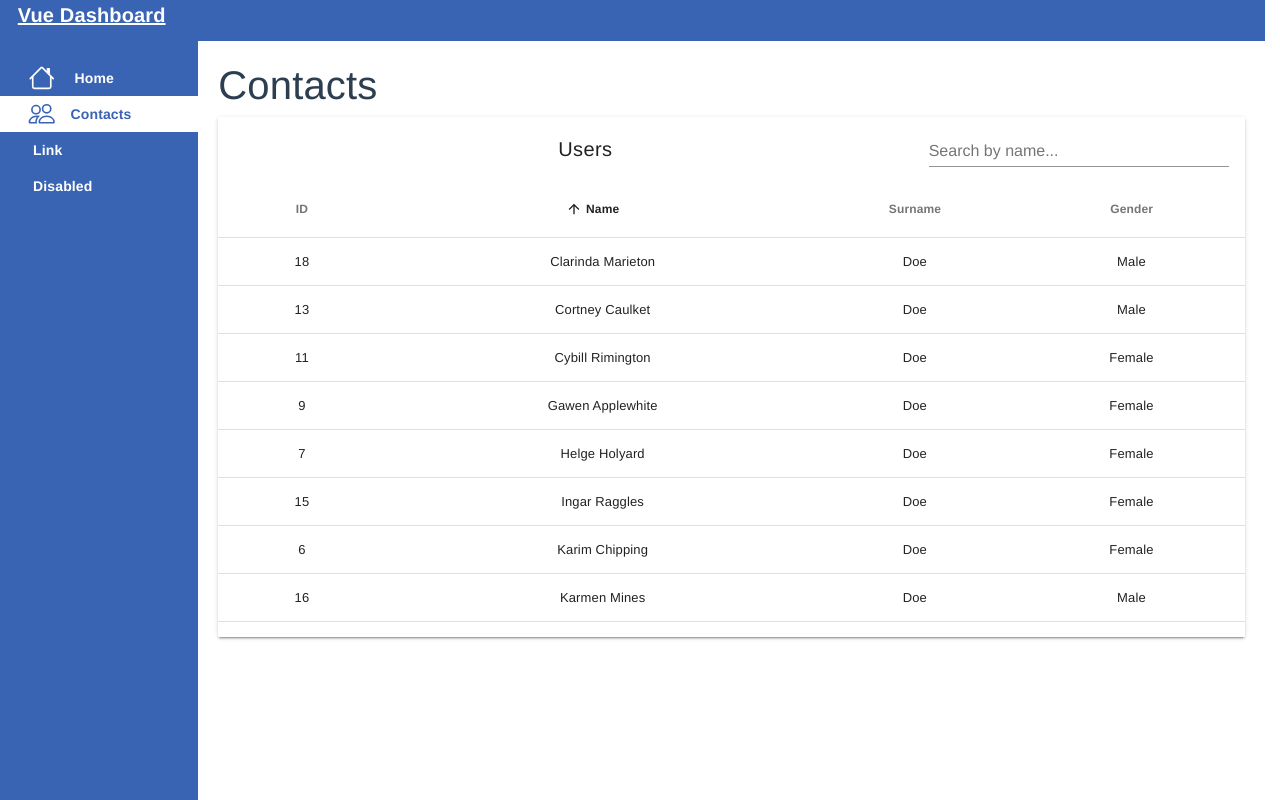
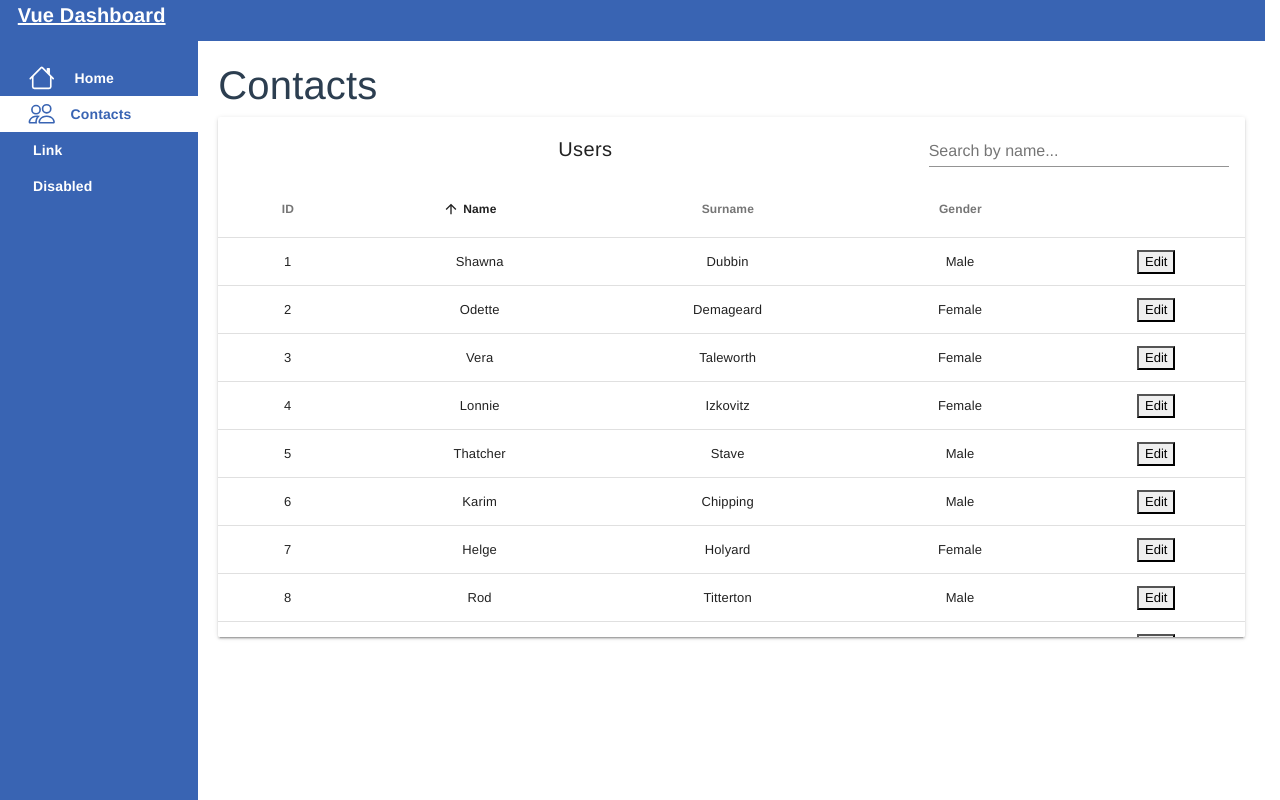
Before and after one commit to monika-piras/vue-dashboard-example, a Vue app: page /#/contacts in a window 1280 px wide. Built offline with nearby package versions, Linux system fonts and the light colour scheme.

Commit message:
update user detail page

```diff
--- a/package.json
+++ b/package.json
@@ -9,6 +9,7 @@
     "lint": "vue-cli-service lint"
   },
   "dependencies": {
+    "axios": "^0.20.0",
     "bootstrap-vue": "^2.16.0",
     "core-js": "^3.6.5",
     "register-service-worker": "^1.7.1",
--- /dev/null
+++ b/public/users.json
@@ -0,0 +1,164 @@
+{
+  "list": [
+    {
+      "id": 1,
+      "name": "Shawna",
+      "surname": "Dubbin",
+      "email": "sdubbin0@geocities.com",
+      "gender": "Male",
+      "title": "Assistant Media Planner"
+    },
+    {
+      "id": 2,
+      "name": "Odette",
+      "surname": "Demageard",
+      "email": "odemageard1@spotify.com",
+      "gender": "Female",
+      "title": "Account Coordinator"
+    },
+    {
+      "id": 3,
+      "name": "Vera",
+      "surname": "Taleworth",
+      "email": "vtaleworth2@google.ca",
+      "gender": "Female",
+      "title": "Community Outreach Specialist"
+    },
+    {
+      "id": 4,
+      "name": "Lonnie",
+      "surname": "Izkovitz",
+      "email": "lizkovitz3@youtu.be",
+      "gender": "Female",
+      "title": "Operator"
+    },
+    {
+      "id": 5,
+      "name": "Thatcher",
+      "surname": "Stave",
+      "email": "tstave4@reference.com",
+      "gender": "Male",
+      "title": "Software Test Engineer III"
+    },
+    {
+      "id": 6,
+      "name": "Karim",
+      "surname": "Chipping",
+      "email": "kchipping5@scribd.com",
+      "gender": "Male",
+      "title": "Safety Technician II"
+    },
+    {
+      "id": 7,
+      "name": "Helge",
+      "surname": "Holyard",
+      "email": "hholyard6@howstuffworks.com",
+      "gender": "Female",
+      "title": "Internal Auditor"
+    },
+    {
+      "id": 8,
+      "name": "Rod",
+      "surname": "Titterton",
+      "email": "rtitterton7@nydailynews.com",
+      "gender": "Male",
+      "title": "Technical Writer"
+    },
+    {
+      "id": 9,
+      "name": "Gawen",
+      "surname": "Applewhite",
+      "email": "gapplewhite8@reverbnation.com",
+      "gender": "Male",
+      "title": "GIS Technical Architect"
+    },
+    {
+      "id": 10,
+      "name": "Nero",
+      "surname": "Mulgrew",
+      "email": "nmulgrew9@plala.or.jp",
+      "gender": "Male",
+      "title": "Staff Scientist"
+    },
+    {
+      "id": 11,
+      "name": "Cybill",
+      "surname": "Rimington",
+      "email": "crimingtona@usnews.com",
+      "gender": "Female",
+      "title": "Assistant Professor"
+    },
+    {
+      "id": 12,
+      "name": "Maureene",
+      "surname": "Eggleson",
+      "email": "megglesonb@elpais.com",
+      "gender": "Female",
+      "title": "Recruiting Manager"
+    },
+    {
+      "id": 13,
+      "name": "Cortney",
+      "surname": "Caulket",
+      "email": "ccaulketc@cbsnews.com",
+      "gender": "Female",
+      "title": "Safety Technician IV"
+    },
+    {
+      "id": 14,
+      "name": "Selig",
+      "surname": "Swynfen",
+      "email": "sswynfend@cpanel.net",
+      "gender": "Male",
+      "title": "Environmental Specialist"
+    },
+    {
+      "id": 15,
+      "name": "Ingar",
+      "surname": "Raggles",
+      "email": "iragglese@cbc.ca",
+      "gender": "Female",
+      "title": "VP Sales"
+    },
+    {
+      "id": 16,
+      "name": "Karmen",
+      "surname": "Mines",
+      "email": "kminesf@topsy.com",
+      "gender": "Female",
+      "title": "Administrative Officer"
+    },
+    {
+      "id": 17,
+      "name": "Salome",
+      "surname": "Judron",
+      "email": "sjudrong@jigsy.com",
+      "gender": "Female",
+      "title": "Staff Scientist"
+    },
+    {
+      "id": 18,
+      "name": "Clarinda",
+      "surname": "Marieton",
+      "email": "cmarietonh@theatlantic.com",
+      "gender": "Female",
+      "title": "Paralegal"
+    },
+    {
+      "id": 19,
+      "name": "Paxon",
+      "surname": "Lotterington",
+      "email": "plotteringtoni@netvibes.com",
+      "gender": "Male",
+      "title": "Marketing Assistant"
+    },
+    {
+      "id": 20,
+      "name": "Maura",
+      "surname": "Thoms",
+      "email": "mthomsj@webeden.co.uk",
+      "gender": "Female",
+      "title": "Actuary"
+    }
+  ]
+}
--- a/src/App.vue
+++ b/src/App.vue
@@ -34,6 +34,10 @@ Vue.use(VueMaterial);
 export default {
   components: {
     NavigationComponent
+  },
+
+  created: function() {
+    this.$store.dispatch("usersStore/loadUsers")
   }
 };
 </script>
--- a/src/components/TableSearchComponent.vue
+++ b/src/components/TableSearchComponent.vue
@@ -11,9 +11,7 @@
         </md-field>
       </md-table-toolbar>
 
-      <md-table-empty-state
-        md-label="No users found"
-        :md-description="`No user found for this '${search}' query. Try a different search term or create a new user.`">
+      <md-table-empty-state md-label="No users found" :md-description="`No user found for this '${search}' query. Try a different search term or create a new user.`">
         <md-button class="md-primary md-raised" @click="newUser">Create New User</md-button>
       </md-table-empty-state>
 
@@ -24,203 +22,50 @@
         <!-- <md-table-cell md-label="Email" md-sort-by="email">{{ item.email }}</md-table-cell> -->
         <md-table-cell md-label="Gender" md-sort-by="gender">{{ item.gender }}</md-table-cell>
         <!-- <md-table-cell md-label="Job Title" md-sort-by="title">{{ item.title }}</md-table-cell> -->
+        <md-table-cell md-label="" md-sort-by="">
+          <button v-on:click="edit(item)">Edit</button>
+        </md-table-cell>
       </md-table-row>
     </md-table>
   </div>
 </template>
 
 <script>
-  const toLower = text => {
-    return text.toString().toLowerCase()
-  }
 
-  const searchByName = (items, term) => {
-    if (term) {
-      return items.filter(item => toLower(item.name).includes(toLower(term)))
-    }
+// const toLower = text => {
+//   return text.toString().toLowerCase();
+// };
 
-    return items
-  }
+// const searchByName = (items, term) => {
+//   if (term) {
+//     return items.filter(item => toLower(item.name).includes(toLower(term)));
+//   }
+
+//   return items;
+// };
 
 export default {
-    name: 'TableSearchComponent',
+  name: "TableSearchComponent",
   data: () => ({
     search: null,
-      searched: [],
-      users: [
-        {
-          id: 1,
-          name: "Shawna Dubbin",
-          surname: "Doe",
-          email: "sdubbin0@geocities.com",
-          gender: "Male",
-          title: "Assistant Media Planner"
-        },
-        {
-          id: 2,
-          name: "Odette Demageard",
-          surname: "Doe",
-          email: "odemageard1@spotify.com",
-          gender: "Female",
-          title: "Account Coordinator"
-        },
-        {
-          id: 3,
-          name: "Vera Taleworth",
-          surname: "Doe",
-          email: "vtaleworth2@google.ca",
-          gender: "Male",
-          title: "Community Outreach Specialist"
-        },
-        {
-          id: 4,
-          name: "Lonnie Izkovitz",
-          surname: "Doe",
-          email: "lizkovitz3@youtu.be",
-          gender: "Female",
-          title: "Operator"
-        },
-        {
-          id: 5,
-          name: "Thatcher Stave",
-          email: "tstave4@reference.com",
-          gender: "Male",
-          title: "Software Test Engineer III"
-        },
-        {
-          id: 6,
-          name: "Karim Chipping",
-          surname: "Doe",
-          email: "kchipping5@scribd.com",
-          gender: "Female",
-          title: "Safety Technician II"
-        },
-        {
-          id: 7,
-          name: "Helge Holyard",
-          surname: "Doe",
-          email: "hholyard6@howstuffworks.com",
-          gender: "Female",
-          title: "Internal Auditor"
-        },
-        {
-          id: 8,
-          name: "Rod Titterton",
-          surname: "Doe",
-          email: "rtitterton7@nydailynews.com",
-          gender: "Male",
-          title: "Technical Writer"
-        },
-        {
-          id: 9,
-          name: "Gawen Applewhite",
-          surname: "Doe",
-          email: "gapplewhite8@reverbnation.com",
-          gender: "Female",
-          title: "GIS Technical Architect"
-        },
-        {
-          id: 10,
-          name: "Nero Mulgrew",
-          surname: "Doe",
-          email: "nmulgrew9@plala.or.jp",
-          gender: "Female",
-          title: "Staff Scientist"
-        },
-        {
-          id: 11,
-          name: "Cybill Rimington",
-          surname: "Doe",
-          email: "crimingtona@usnews.com",
-          gender: "Female",
-          title: "Assistant Professor"
-        },
-        {
-          id: 12,
-          name: "Maureene Eggleson",
-          surname: "Doe",
-          email: "megglesonb@elpais.com",
-          gender: "Male",
-          title: "Recruiting Manager"
-        },
-        {
-          id: 13,
-          name: "Cortney Caulket",
-          surname: "Doe",
-          email: "ccaulketc@cbsnews.com",
-          gender: "Male",
-          title: "Safety Technician IV"
-        },
-        {
-          id: 14,
-          name: "Selig Swynfen",
-          surname: "Doe",
-          email: "sswynfend@cpanel.net",
-          gender: "Female",
-          title: "Environmental Specialist"
-        },
-        {
-          id: 15,
-          name: "Ingar Raggles",
-          surname: "Doe",
-          email: "iragglese@cbc.ca",
-          gender: "Female",
-          title: "VP Sales"
-        },
-        {
-          id: 16,
-          name: "Karmen Mines",
-          surname: "Doe",
-          email: "kminesf@topsy.com",
-          gender: "Male",
-          title: "Administrative Officer"
-        },
-        {
-          id: 17,
-          name: "Salome Judron",
-          surname: "Doe",
-          email: "sjudrong@jigsy.com",
-          gender: "Male",
-          title: "Staff Scientist"
-        },
-        {
-          id: 18,
-          name: "Clarinda Marieton",
-          surname: "Doe",
-          email: "cmarietonh@theatlantic.com",
-          gender: "Male",
-          title: "Paralegal"
-        },
-        {
-          id: 19,
-          name: "Paxon Lotterington",
-          surname: "Doe",
-          email: "plotteringtoni@netvibes.com",
-          gender: "Female",
-          title: "Marketing Assistant"
-        },
-        {
-          id: 20,
-          name: "Maura Thoms",
-          surname: "Doe",
-          email: "mthomsj@webeden.co.uk",
-          gender: "Male",
-          title: "Actuary"
-        }
-      ]
+    searched: []
   }),
   methods: {
-      newUser () {
-        window.alert('Noop')
+    newUser() {
+      window.alert("Noop");
     },
-      searchOnTable () {
-        this.searched = searchByName(this.users, this.search)
+    searchOnTable() {
+      this.searched = this.$store.getters["usersStore/search"](this.search);
+    },
+    edit(paramUser) {
+      this.$router.push({ name: 'userDetailPage', params: {paramUser}});
     }
   },
-    created () {
-      this.searched = this.users
-    }
-  }
+  created: function() {
+    this.searched = this.$store.getters["usersStore/getUsers"];
+  },
+
+};
 </script>
 
 <style lang="scss" scoped>
@@ -228,10 +73,21 @@
   max-width: 300px;
 }
 
- /deep/ .md-table-head, .md-numeric{
+ /deep/ .md-table-head,
+.md-numeric {
   text-align: center;
 }
- /deep/ .md-content {
-   max-width: 100%;;
+
+/deep/ .md-card .md-table .md-theme-default {
+    width: 100%;
+    height: 100%;
+    overflow: hidden;
+
+}
+
+/deep/ .md-content .md-table-content .md-scrollbar .md-theme-default {
+  width: 100%;
+  height: 100%;
+  overflow-y: scroll;
 }
 </style>
--- a/src/router/index.js
+++ b/src/router/index.js
@@ -2,6 +2,7 @@ import Vue from 'vue'
 import VueRouter from 'vue-router'
 import Home from '../views/Home.vue'
 import ContactsPage from '../views/ContactsPage.vue'
+import UserDetailPage from '../views/UserDetailPage.vue'
 
 Vue.use(VueRouter)
 
@@ -15,6 +16,12 @@ const routes = [
     path: '/contacts',
     name: 'ContactsPage',
     component: ContactsPage
+  },
+  {
+    path: '/userDetailPage',
+    name: 'userDetailPage',
+    component: UserDetailPage,
+    props: true
   }
 ]
 
--- a/src/store/index.js
+++ b/src/store/index.js
@@ -1,15 +1,12 @@
 import Vue from 'vue'
 import Vuex from 'vuex'
-
+import usersStore from './users-store';
 Vue.use(Vuex)
 
 export default new Vuex.Store({
-  state: {
-  },
-  mutations: {
-  },
-  actions: {
-  },
+
   modules: {
+    usersStore
   }
-})
+
+});
--- /dev/null
+++ b/src/store/users-store.js
@@ -0,0 +1,55 @@
+import axios from 'axios'
+
+export default {
+
+    namespaced: true,
+
+    state: {
+        allUsers: [
+
+        ]
+    },
+
+    getters: {
+        getUsers: (state) => state.allUsers,
+
+        search: (state) => (searchedValue) => {
+
+            searchedValue = searchedValue.toLowerCase();
+
+            return state.allUsers.filter((item) => {
+                return item.name.toLowerCase().includes(searchedValue);
+            })
+        },
+
+        // getUserDetail: (state) => (userID) => {
+        //     const userIndex = state.allUsers.findIndex(x => x.id == userID);
+        //     return state.allUsers[userIndex];
+        // },
+    },
+
+    mutations: {
+        loadUsersMutation(state) {
+            axios
+                .get('/users.json')
+                .then(response => {
+                    const list = response.data.list;
+                    state.allUsers.push(...list);
+                })
+        },
+
+        // addFilm(state, filmNew) {
+        //     state.allFilms.push(filmNew);
+        // }
+    },
+
+    actions: {
+        loadUsers(context) {
+            context.commit('loadUsersMutation');
+        },
+        //     callActionAddFilm(context, filmParam) {
+        //         context.commit('addFilm', filmParam);
+        //     },
+    },
+
+};
--- /dev/null
+++ b/src/views/UserDetailPage.vue
@@ -0,0 +1,33 @@
+<template>
+  <div class="container">
+      USER DETAIL PAGE
+      {{this.user}}
+  </div>
+</template>
+
+<script>
+export default {
+  name: "UserDetailPage",
+  props: {},
+  data() {
+    return {
+      user: Object
+    };
+  },
+  components: {
+  },
+  created() {
+     this.user = this.$route.params.paramUser;
+     console.log('The Object is: ' + JSON.stringify(this.$route.params.paramUser));
+  },
+  methods: {
+
+  },
+  computed: {
+
+  }
+};
+</script>
+<style scoped>
+
+</style>
```
Also changed, not shown: 1 other file (tests, documents, lock files or other folders). Lines whose indentation alone changed are shown as unchanged.
